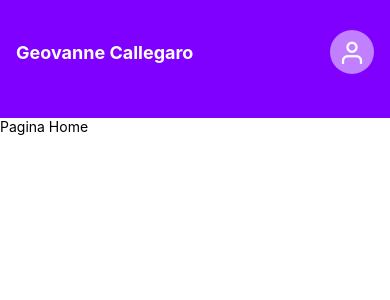
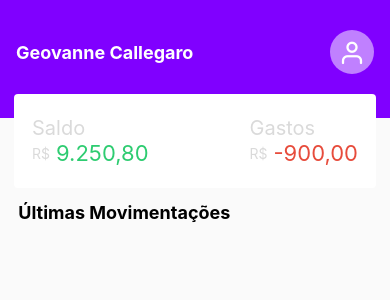
Before and after one commit to GeovanneCallegaro/ReactNative---App-de-Finan-as, a React Native app: screen / in a window 390 px wide. Shown: the top 300 px of the page. Built offline with nearby package versions, Linux system fonts and the light colour scheme.

Commit message:
making the component that displays the customer's balance and spending

```diff
--- /dev/null
+++ b/src/Components/Balance/index.js
@@ -0,0 +1,62 @@
+import React from "react";
+import { View, Text, StyleSheet } from 'react-native'
+
+export default function Balance({ balance, expenses }) {
+    return (
+        <View style={styles.container}>
+            <View style={styles.item}>
+                <Text style={styles.itemTitle}>Saldo</Text>
+                    <View style={styles.content}>
+                        <Text style={styles.currencySymbol}>R$</Text>
+                        <Text style={styles.balance}>{balance}</Text>
+                    </View>
+            </View>
+
+            <View style={styles.item}>
+                <Text style={styles.itemTitle}>Gastos</Text>
+                    <View style={styles.content}>
+                        <Text style={styles.currencySymbol}>R$</Text>
+                        <Text style={styles.expenses}>{expenses}</Text>
+                    </View>
+            </View>
+        </View>
+    )
+}
+
+const styles = StyleSheet.create({
+    container:{
+        backgroundColor: '#FFF',
+        flexDirection: 'row',
+        justifyContent: 'space-between',
+        paddingStart: 18,
+        paddingEnd: 18,
+        marginTop: -24,
+        marginStart: 14,
+        marginEnd: 14,
+        borderRadius: 4,
+        paddingTop: 22,
+        paddingBottom: 22,
+        zIndex: 99
+    },
+
+    itemTitle: {
+        fontSize: 20,
+        color: '#dadada',
+    },
+    content: {
+        flexDirection: 'row',
+        alignItems: 'center',
+    },
+    currencySymbol: {
+        color: '#dadada',
+        marginRight: 6
+    },
+    balance: {
+        fontSize: 22,
+        color: '#2ecc71'
+    },
+    expenses: {
+        fontSize: 22,
+        color: '#e74c3c'
+    }
+})
--- a/src/Components/Header/index.js
+++ b/src/Components/Header/index.js
@@ -7,12 +7,11 @@ import {
 
 const statusBarHeight = StatusBar.currentHeight ? StatusBar.currentHeight + 5 : 30;
 
-export default function Header() {
+export default function Header({ name }) {
     return (
         <View style={styles.container}>
             <View style={styles.content}>
-                <Text style={styles.username}>Geovanne Callegaro</Text>
-
+                <Text style={styles.username}>{name}</Text>
                 <TouchableOpacity activeOpacity={0.9} style={styles.buttonUser}>
                     <Feather name="user" size={27} color="#FFF" />
                 </TouchableOpacity>
--- a/src/Pages/Home/index.js
+++ b/src/Pages/Home/index.js
@@ -1,12 +1,39 @@
 import { StyleSheet, Text, View } from 'react-native';
 
 import Header from '../../Components/Header';
+import Balance from '../../Components/Balance';
+
+const list = [
+    {
+        id: 1,
+        label: 'Boleto - Conta de Luz',
+        value: '200,00',
+        date: '17/09/2022',
+        type: 0 // despesas
+    },
+    {
+        id: 2,
+        label: 'Pix - Cliente X',
+        value: '2.500,00',
+        date: '17/09/2022',
+        type: 1 // receita / entradas
+    },
+    {
+        id: 3,
+        label: 'Salário',
+        value: '7.000,00',
+        date: '17/09/2022',
+        type: 1 // receita / entradas
+    },
+]
 
 export default function Home() {
     return (
         <View style={styles.container}>
-            <Header />
-            <Text>Pagina Home</Text>
+            <Header name='Geovanne Callegaro'/>
+            <Balance balance='9.250,80' expenses='-900,00'/>
+
+            <Text style={styles.title}> Últimas Movimentações </Text>
         </View>
     );
 }
@@ -14,6 +41,14 @@ export default function Home() {
 const styles = StyleSheet.create({
     container: {
         flex: 1,
-        backgroundColor: '#fff',
+        backgroundColor: '#fafafa',
     },
+
+    title: {
+        fontSize: 18,
+        fontWeight: 'bold',
+        marginLeft: 14,
+        marginRight: 14,
+        marginTop: 14,
+    }
 });
```
